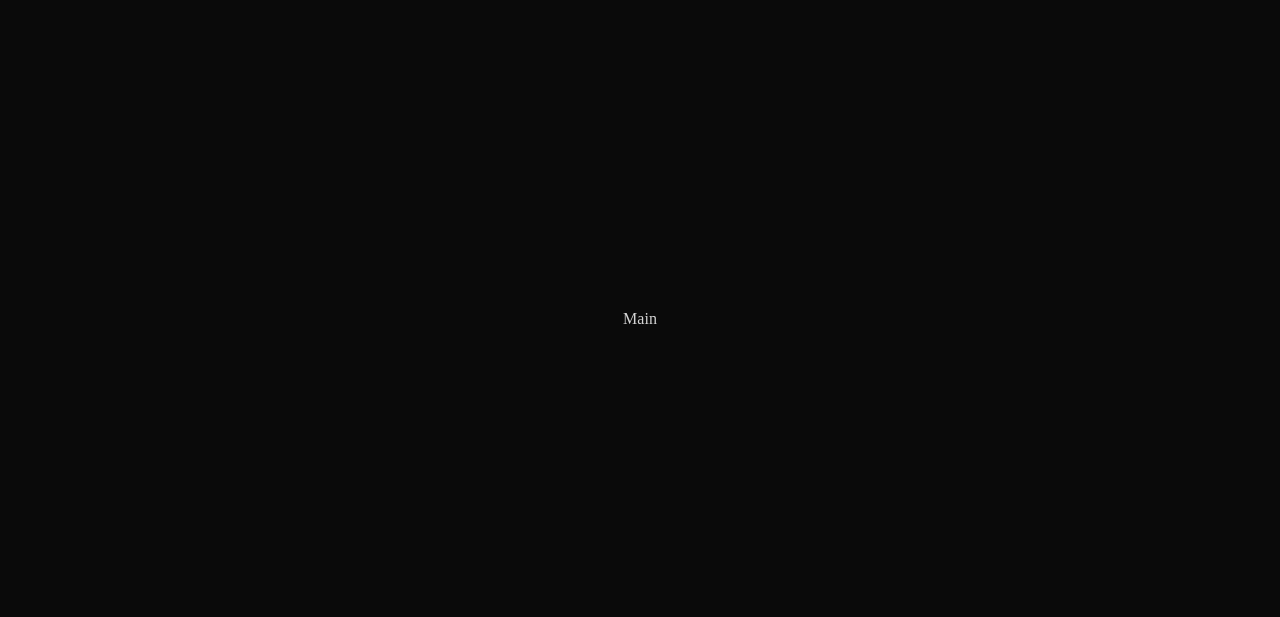
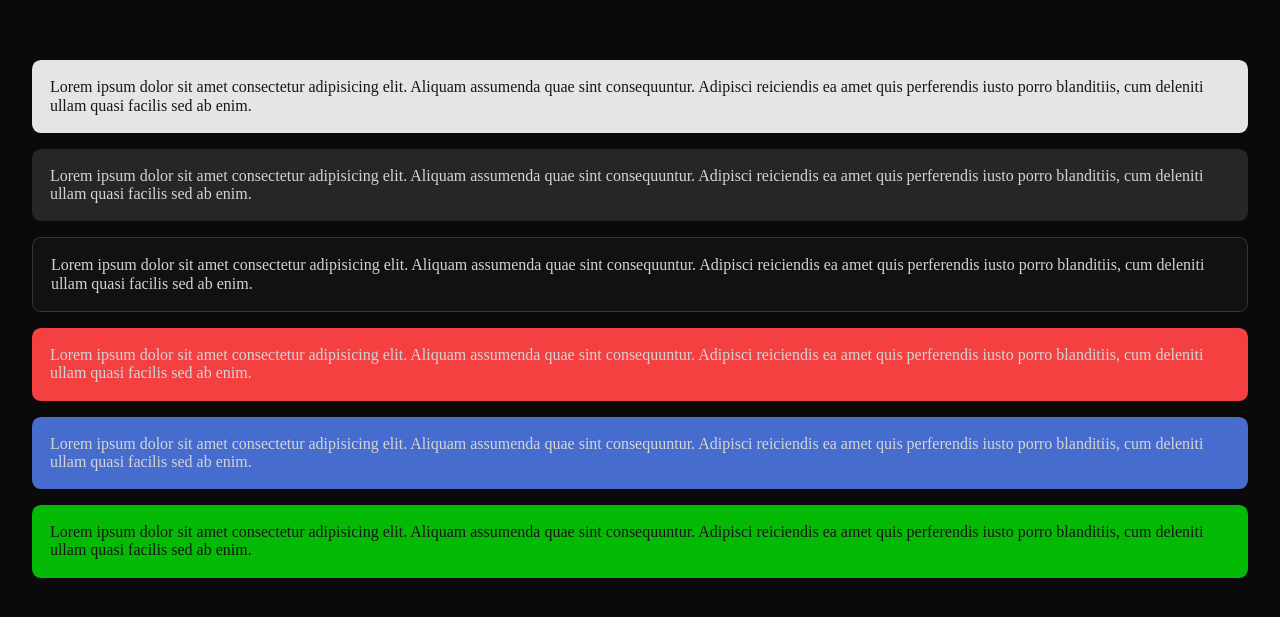
Before and after one commit to ff34d/crypto-board, a React (Vite) app: page / in a window 1280 px wide. Shown: the part 113-730 px from the top of the page. Built offline with nearby package versions, Linux system fonts and the light colour scheme.

Commit message:
style(ui-kit): add new variants

```diff
--- a/src/pages/components/main/ui/MainPage.tsx
+++ b/src/pages/components/main/ui/MainPage.tsx
@@ -1,3 +1,4 @@
+import { Tile } from "@/shared/ui/Tile"
 import type { FC } from "react"
 
 export const MainPage: FC = () => {
@@ -12,7 +13,46 @@ export const MainPage: FC = () => {
         alignItems: "center",
         minHeight: "100vh",
       }}>
-      Main
+      <Tile variant="primary">
+        Lorem ipsum dolor sit amet consectetur adipisicing elit. Aliquam
+        assumenda quae sint consequuntur. Adipisci reiciendis ea amet quis
+        perferendis iusto porro blanditiis, cum deleniti ullam quasi facilis sed
+        ab enim.
+      </Tile>
+      <Tile variant="secondary">
+        Lorem ipsum dolor sit amet consectetur adipisicing elit. Aliquam
+        assumenda quae sint consequuntur. Adipisci reiciendis ea amet quis
+        perferendis iusto porro blanditiis, cum deleniti ullam quasi facilis sed
+        ab enim.
+      </Tile>
+
+      <Tile variant="outline">
+        Lorem ipsum dolor sit amet consectetur adipisicing elit. Aliquam
+        assumenda quae sint consequuntur. Adipisci reiciendis ea amet quis
+        perferendis iusto porro blanditiis, cum deleniti ullam quasi facilis sed
+        ab enim.
+      </Tile>
+
+      <Tile variant="error">
+        Lorem ipsum dolor sit amet consectetur adipisicing elit. Aliquam
+        assumenda quae sint consequuntur. Adipisci reiciendis ea amet quis
+        perferendis iusto porro blanditiis, cum deleniti ullam quasi facilis sed
+        ab enim.
+      </Tile>
+
+      <Tile variant="info">
+        Lorem ipsum dolor sit amet consectetur adipisicing elit. Aliquam
+        assumenda quae sint consequuntur. Adipisci reiciendis ea amet quis
+        perferendis iusto porro blanditiis, cum deleniti ullam quasi facilis sed
+        ab enim.
+      </Tile>
+
+      <Tile variant="success">
+        Lorem ipsum dolor sit amet consectetur adipisicing elit. Aliquam
+        assumenda quae sint consequuntur. Adipisci reiciendis ea amet quis
+        perferendis iusto porro blanditiis, cum deleniti ullam quasi facilis sed
+        ab enim.
+      </Tile>
     </div>
   )
 }
--- a/src/shared/styles/mixins.scss
+++ b/src/shared/styles/mixins.scss
@@ -11,17 +11,31 @@
 }
 
 /* === Variants === */
+@mixin all-variants {
+  @include variant-primary;
+  @include variant-secondary;
+  @include variant-outline;
+  @include variant-error;
+  @include variant-info;
+  @include variant-success;
+}
+
+@mixin base-variant($name) {
+  &__#{$name} {
+    @content;
+  }
+}
+
 @mixin variant-primary {
-  &__primary {
+  @include base-variant("primary") {
     color: var(--color-text-dark);
     background-color: var(--color-primary);
-
     @content;
   }
 }
 
 @mixin variant-outline {
-  &__outline {
+  @include base-variant("outline") {
     border: var(--base-border);
     color: var(--color-text-light);
     background-color: color-mix(
@@ -29,16 +43,38 @@
       var(--color-page-background) 97%,
       white 3%
     );
-
     @content;
   }
 }
 
 @mixin variant-secondary {
-  &__secondary {
+  @include base-variant("secondary") {
     color: inherit;
     background-color: var(--color-secondary);
+    @content;
+  }
+}
 
+@mixin variant-error {
+  @include base-variant("error") {
+    color: inherit;
+    background-color: var(--color-error);
+    @content;
+  }
+}
+
+@mixin variant-info {
+  @include base-variant("info") {
+    color: inherit;
+    background-color: var(--color-info);
+    @content;
+  }
+}
+
+@mixin variant-success {
+  @include base-variant("success") {
+    color: var(--color-text-dark);
+    background-color: var(--color-success);
     @content;
   }
 }
--- a/src/shared/styles/variables.scss
+++ b/src/shared/styles/variables.scss
@@ -6,6 +6,9 @@
   /* === Base colors === */
   --color-primary: #e5e5e5;
   --color-secondary: #262626;
+  --color-error: #f44040;
+  --color-info: #466dcd;
+  --color-success: #04ba04;
   --color-page-background: #0a0a0a;
   --color-text-light: #d4d4d4;
   --color-text-dark: #171717;
--- a/src/shared/ui/Button/styles/index.module.scss
+++ b/src/shared/ui/Button/styles/index.module.scss
@@ -11,10 +11,6 @@
     font-size: var(--text-#{$size});
   }
 
-  /* === Variants === */
-  @include variant-primary;
-  @include variant-outline;
-  @include variant-secondary;
-
+  @include all-variants;
   @include base-interactive;
 }
--- a/src/shared/ui/Tile/styles/index.module.scss
+++ b/src/shared/ui/Tile/styles/index.module.scss
@@ -7,8 +7,5 @@
     border-radius: var(--rounded-#{$name});
   }
 
-  /* === Variants === */
-  @include variant-primary;
-  @include variant-secondary;
-  @include variant-outline;
+  @include all-variants;
 }
```
Also changed, not shown: src/shared/types/ui/UiVariant.ts (+7 -1 lines).
